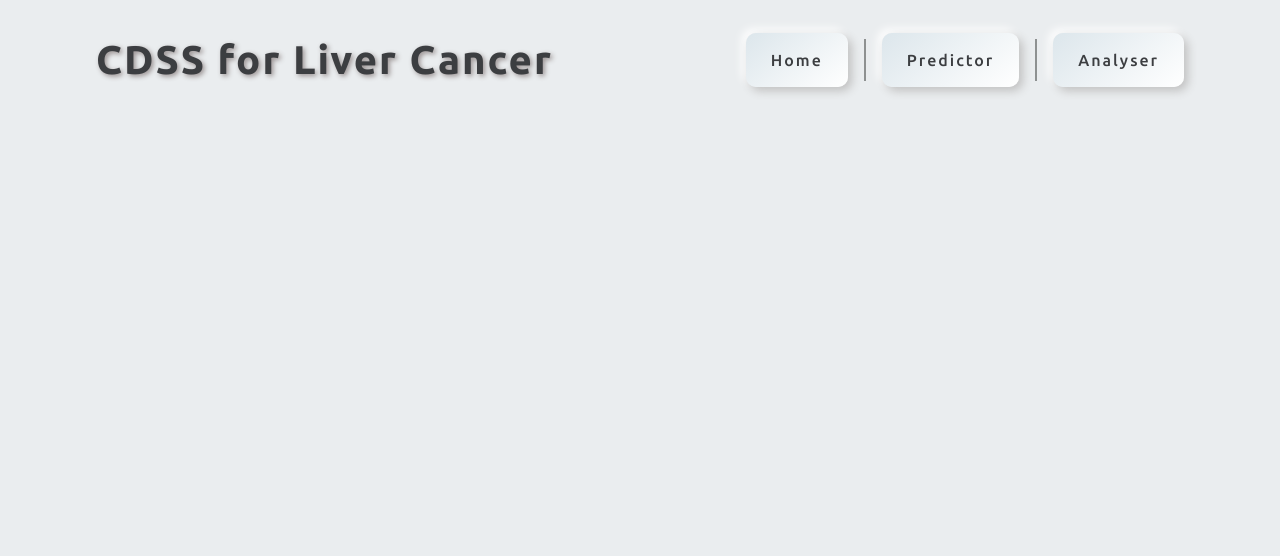
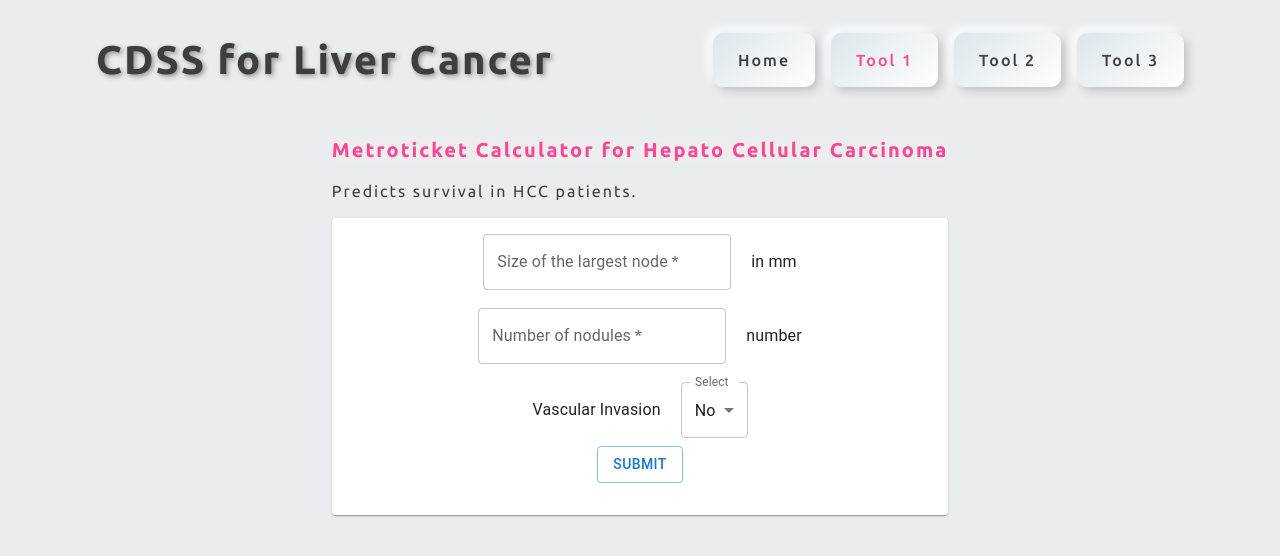
Before and after one commit to amulyal/CDSS-for-HCC, a React (Create React App) app: page /metroticket in a window 1280 px wide. Shown: the top 556 px of the page. Built offline with nearby package versions, Linux system fonts and the light colour scheme.

Commit message:
first working commit

```diff
--- a/package.json
+++ b/package.json
@@ -8,6 +8,7 @@
     "@mui/material": "^5.12.2",
     "@testing-library/jest-dom": "^5.16.5",
     "@testing-library/user-event": "^13.5.0",
+    "axios": "^1.4.0",
     "big.js": "^6.2.1",
     "msw": "^0.47.4",
     "react": "^18.2.0",
--- a/src/App.js
+++ b/src/App.js
@@ -4,6 +4,7 @@ import Navbar from './components/Navbar';
 import Home from './components/Home';
 import SurvivalPrediction from './components/SurvivalPrediction';
 import Analyser from './components/Analyser';
+import Metroticket from './components/Metroticket';
 
 function App() {
   return (
@@ -13,6 +14,7 @@ function App() {
         <Route path="/" element={<Home />} />
         <Route path="predictor" element={<SurvivalPrediction />} />
         <Route path="analyser" element={<Analyser />} />
+        <Route path="metroticket" element={<Metroticket />} />
       </Routes>
     </>
   );
--- a/src/components/Analyser.jsx
+++ b/src/components/Analyser.jsx
@@ -2,7 +2,7 @@ import { useState } from 'react';
 import '../stylesheets/Page.css';
 import {
   Card, CardContent, FormControl, InputLabel, Select, Button, CardActions,
-  Typography, Box, Modal, MenuItem,
+  Typography, Box, Modal, MenuItem, TextField,
 } from '@mui/material';
 
 const style = {
@@ -25,21 +25,47 @@ const inline = {
 };
 
 const Analyser = () => {
-  const [singleTumor, setSingleTumor] = useState(0);
-  const [numberTumor, setNumberTumor] = useState(0);
+  const [singleTumour, setSingleTumour] = useState(0);
+  const [numberTumour, setNumberTumour] = useState(0);
   const [extraHepatic, setExtraHepatic] = useState(0);
   const [majorVessel, setMajorVessel] = useState(0);
   const [criteria, setCriteria] = useState('');
 
+  const [inr, setINR] = useState();
+  const [tbilirubin, setTBilirubin] = useState();
+  const [creatinine, setCreatinine] = useState();
+  const [mortalityRate, setMortalityRate] = useState('');
+
   const [open, setOpen] = useState(false);
+
+  const isInvalid = (alb) => alb < 0.2 || alb > 10;
 
   const handleMilanSubmit = (e) => {
     e.preventDefault();
-    const milan = 0; //check logical expression
+    const milan = ((!singleTumour && numberTumour && extraHepatic)
+      || (singleTumour && numberTumour && majorVessel));
     if (milan) {
       setCriteria(' met');
     } else {
       setCriteria(' not met');
+    }
+    setOpen(true);
+  };
+
+  const handleMeldSubmit = (e) => {
+    e.preventDefault();
+    const meld = 10 * [(0.957 * Math.log(creatinine)) + (0.378 * Math.log(tbilirubin))
+      + (1.12 * Math.log(inr))] + 6.43;
+    if (meld >= 40) {
+      setMortalityRate('71.3%.');
+    } else if (meld >= 30 && meld < 40) {
+      setMortalityRate('52.6%.');
+    } else if (meld >= 20 && meld < 30) {
+      setMortalityRate('19.6%.');
+    } else if (meld >= 10 && meld < 20) {
+      setMortalityRate('6.0%.');
+    } else {
+      setMortalityRate('1.9%.');
     }
     setOpen(true);
   };
@@ -53,10 +79,10 @@ const Analyser = () => {
         <div className="container">
           <div className="calculator">
             <h3 className="headingtitle">
-              Milan Criteria for Hepato Cellular Carcinoma
+              Milan Criteria for HCC Liver Transplant.
               <br />
             </h3>
-            Predicts survival in HCC patients.
+            Suitability of patients for liver transplant.
             <br />
             <br />
           </div>
@@ -68,11 +94,12 @@ const Analyser = () => {
                   <FormControl>
                     <InputLabel id="demo-simple-select-label">Select</InputLabel>
                     <Select
+                      required
                       labelId="demo-simple-select-label"
                       id="demo-simple-select"
-                      value={singleTumor}
+                      value={singleTumour}
                       label="SingleTumor"
-                      onChange={(e) => { setSingleTumor(e.target.value); }}
+                      onChange={(e) => { setSingleTumour(e.target.value); }}
                     >
                       <MenuItem value={0}>No</MenuItem>
                       <MenuItem value={1}>Yes</MenuItem>
@@ -85,11 +112,12 @@ const Analyser = () => {
                   <FormControl>
                     <InputLabel id="demo-simple-select-label">Select</InputLabel>
                     <Select
+                      required
                       labelId="demo-simple-select-label"
                       id="demo-simple-select"
-                      value={numberTumor}
+                      value={numberTumour}
                       label="NumberTumor"
-                      onChange={(e) => { setNumberTumor(e.target.value); }}
+                      onChange={(e) => { setNumberTumour(e.target.value); }}
                     >
                       <MenuItem value={0}>No</MenuItem>
                       <MenuItem value={1}>Yes</MenuItem>
@@ -102,6 +130,7 @@ const Analyser = () => {
                   <FormControl>
                     <InputLabel id="demo-simple-select-label">Select</InputLabel>
                     <Select
+                      required
                       labelId="demo-simple-select-label"
                       id="demo-simple-select"
                       value={extraHepatic}
@@ -119,6 +148,7 @@ const Analyser = () => {
                   <FormControl>
                     <InputLabel id="demo-simple-select-label">Select</InputLabel>
                     <Select
+                      required
                       labelId="demo-simple-select-label"
                       id="demo-simple-select"
                       value={majorVessel}
@@ -144,10 +174,66 @@ const Analyser = () => {
                 >
                   <Box sx={style}>
                     <Typography id="modal-modal-title" variant="h6" component="h2">
-                      Survival Predict of Patient
+                      Suitability Assesment of Patient
                     </Typography>
                     <Typography id="modal-modal-description" sx={{ mt: 2 }}>
-                      Criteria {criteria}
+                      Criteria:
+                      {criteria}
+                    </Typography>
+                  </Box>
+                </Modal>
+              </form>
+            </CardContent>
+          </Card>
+        </div>
+        {/* ---------COMPONENT 2-------------- */}
+        <div className="container">
+          <div className="calculator">
+            <h3 className="headingtitle">
+              Model for End Stage Liver Disease
+              <br />
+            </h3>
+            Short-term survival for transplant planning.
+            <br />
+            <br />
+          </div>
+          <Card>
+            <CardContent>
+              <form id="login">
+                <div style={inline}>
+                  <TextField error={isInvalid(inr)} helperText={isInvalid(inr) ? 'Out of range value' : ''} required id="inr" label="INR" value={inr} onChange={(e) => { setINR(e.target.value); }} />
+                  <Typography>no units</Typography>
+                </div>
+                <br />
+                <div style={inline}>
+                  <TextField error={isInvalid(tbilirubin)} helperText={isInvalid(tbilirubin) ? 'Out of range value' : ''} required id="tbilirubin" label="TBilirubin" value={tbilirubin} onChange={(e) => { setTBilirubin(e.target.value); }} />
+                  <Typography>in mg/dL</Typography>
+                </div>
+                <br />
+                <div style={inline}>
+                  <TextField error={isInvalid(creatinine)} helperText={isInvalid(creatinine) ? 'Out of range value' : ''} required id="creatinine" label="Creatinine" value={creatinine} onChange={(e) => { setCreatinine(e.target.value); }} />
+                  <Typography>in mg/dL</Typography>
+                </div>
+                <div style={inline}>
+                  <CardActions>
+                    <Button variant="outlined" size="medium" type="submit" onClick={handleMeldSubmit}>Submit</Button>
+                  </CardActions>
+                </div>
+                <Modal
+                  open={open}
+                  onClose={handleClose}
+                  aria-labelledby="modal-modal-title"
+                  aria-describedby="modal-modal-description"
+                >
+                  <Box sx={style}>
+                    <Typography id="modal-modal-title" variant="h6" component="h2">
+                      Survival Prediction of Patient with end-stage liver disease
+                      -for transplant planning.
+                    </Typography>
+                    <Typography id="modal-modal-description" sx={{ mt: 2 }}>
+                      Based on MELD Score, the mortality rate is
+                      {' '}
+                      {mortalityRate}
                     </Typography>
                   </Box>
                 </Modal>
--- /dev/null
+++ b/src/components/Metroticket.jsx
@@ -0,0 +1,142 @@
+import { useState } from 'react';
+import '../stylesheets/Page.css';
+import {
+  Card, CardContent, TextField, Button, CardActions, Typography, Box, Modal,
+  MenuItem, FormControl, InputLabel, Select,
+} from '@mui/material';
+import axios from 'axios';
+
+const style = {
+  position: 'absolute',
+  top: '50%',
+  left: '50%',
+  transform: 'translate(-50%, -50%)',
+  width: 400,
+  bgcolor: 'background.paper',
+  border: '2px solid #000',
+  boxShadow: 24,
+  p: 4,
+};
+
+const inline = {
+  display: 'flex',
+  alignItems: 'center',
+  columnGap: '20px',
+  justifyContent: 'center',
+};
+
+const url = 'https://ml-api-6iw9.onrender.com';
+
+const Metroticket = () => {
+  const [singleTumor, setSizeTumor] = useState();
+  const [numberTumor, setNumberTumor] = useState();
+  const [vasInv, setVasInv] = useState(0);
+
+  const [survivalRate, setSurvivalRate] = useState();
+
+  const [open, setOpen] = useState(false);
+
+  const isInvalid = (numb) => numb < 0 || numb > 10;
+
+  const handleMetroSubmit = (e) => {
+    e.preventDefault();
+    const params = JSON.stringify({
+      SingleTumor: parseFloat(singleTumor),
+      NumberTumor: parseInt(numberTumor, 10),
+      VasInv: parseInt(vasInv, 10),
+    });
+    axios.post(url, params, {
+      headers: {
+        'content-type': 'application/json',
+        'Access-Control-Allow-Origin': '*',
+      },
+    })
+      .then((response) => {
+        const answer = response.data.prediction;
+        setSurvivalRate(answer);
+      })
+      .catch((error) => {
+        console.log(error);
+      });
+    setOpen(true);
+  };
+
+  const handleClose = () => setOpen(false);
+
+  return (
+    <>
+      <br />
+      <section className="cal-container">
+        <div className="container">
+          <div className="calculator">
+            <h3 className="headingtitle">
+              Metroticket Calculator for Hepato Cellular Carcinoma
+              <br />
+            </h3>
+            Predicts survival in HCC patients.
+            <br />
+            <br />
+          </div>
+          <Card>
+            <CardContent>
+              <form id="login">
+                <div style={inline}>
+                  <TextField error={isInvalid(singleTumor)} helperText={isInvalid(singleTumor) ? 'Out of range value' : ''} required id="singleTumor" label="Size of the largest node" value={singleTumor} onChange={(e) => { setSizeTumor(e.target.value); }} />
+                  <Typography>in mm</Typography>
+                </div>
+                <br />
+                <div style={inline}>
+                  <TextField error={isInvalid(numberTumor)} helperText={isInvalid(numberTumor) ? 'Out of range value' : ''} required id="numberTumor" label="Number of nodules" value={numberTumor} onChange={(e) => { setNumberTumor(e.target.value); }} />
+                  <Typography>number</Typography>
+                </div>
+                <br />
+                <div style={inline}>
+                  <Typography>Vascular Invasion</Typography>
+                  <FormControl>
+                    <InputLabel id="demo-simple-select-label">Select</InputLabel>
+                    <Select
+                      required
+                      labelId="demo-simple-select-label"
+                      id="demo-simple-select"
+                      value={vasInv}
+                      label="VasInv"
+                      onChange={(e) => { setVasInv(e.target.value); }}
+                    >
+                      <MenuItem value={1}>Yes</MenuItem>
+                      <MenuItem value={0}>No</MenuItem>
+                    </Select>
+                  </FormControl>
+                </div>
+                <div style={inline}>
+                  <CardActions>
+                    <Button variant="outlined" size="medium" type="submit" onClick={handleMetroSubmit}>Submit</Button>
+                  </CardActions>
+                </div>
+                <Modal
+                  open={open}
+                  onClose={handleClose}
+                  aria-labelledby="modal-modal-title"
+                  aria-describedby="modal-modal-description"
+                >
+                  <Box sx={style}>
+                    <Typography id="modal-modal-title" variant="h6" component="h2">
+                      Survival Prediction of Patient
+                    </Typography>
+                    <Typography id="modal-modal-description" sx={{ mt: 2 }}>
+                      Predicted Survival Rate is
+                      {' '}
+                      {survivalRate}
+                      %.
+                    </Typography>
+                  </Box>
+                </Modal>
+              </form>
+            </CardContent>
+          </Card>
+        </div>
+      </section>
+    </>
+  );
+};
+
+export default Metroticket;
--- a/src/components/Navbar.jsx
+++ b/src/components/Navbar.jsx
@@ -15,22 +15,29 @@ const Navbar = () => (
           Home
         </NavLink>
       </li>
-      <li className="divider" />
+      <li className="linkItem">
+        <NavLink
+          to="metroticket"
+          end
+          className={({ isActive }) => (isActive ? 'activelink' : undefined)}
+        >
+          Tool 1
+        </NavLink>
+      </li>
       <li className="linkItem">
         <NavLink
           to="predictor"
           className={({ isActive }) => (isActive ? 'activelink' : undefined)}
         >
-          Predictor
+          Tool 2
         </NavLink>
       </li>
-      <li className="divider" />
       <li className="linkItem">
         <NavLink
           to="analyser"
           className={({ isActive }) => (isActive ? 'activelink' : undefined)}
         >
-          Analyser
+          Tool 3
         </NavLink>
       </li>
     </ul>
--- a/src/components/SurvivalPrediction.jsx
+++ b/src/components/SurvivalPrediction.jsx
@@ -29,9 +29,10 @@ const SurvivalPrediction = () => {
   const [score, setScore] = useState(0);
   const [grade, setGrade] = useState(0);
   const [medianSurvival, setMedianSurvival] = useState('');
+
   const [open, setOpen] = useState(false);
 
-  const isAlBiValid = (alb) => alb < 0.2 || alb > 10;
+  const isInvalid = (alb) => alb < 0.2 || alb > 10;
 
   const handleAlbiSubmit = (e) => {
     e.preventDefault();
@@ -73,12 +74,12 @@ const SurvivalPrediction = () => {
             <CardContent>
               <form id="login">
                 <div style={inline}>
-                  <TextField error={isAlBiValid(albumin)} helperText={isAlBiValid(albumin) ? 'Out of range value' : ''} required id="albumin" label="Albumin" value={albumin} onChange={(e) => { setAlbumin(e.target.value); }} />
+                  <TextField error={isInvalid(albumin)} helperText={isInvalid(albumin) ? 'Out of range value' : ''} required id="albumin" label="Albumin" value={albumin} onChange={(e) => { setAlbumin(e.target.value); }} />
                   <Typography>in mg/dL</Typography>
                 </div>
                 <br />
                 <div style={inline}>
-                  <TextField error={isAlBiValid(albumin)} helperText={isAlBiValid(albumin) ? 'Out of range value' : ''} required id="bilirubin" label="Bilirubin" value={bilirubin} onChange={(e) => { setBilirubin(e.target.value); }} />
+                  <TextField error={isInvalid(albumin)} helperText={isInvalid(albumin) ? 'Out of range value' : ''} required id="bilirubin" label="Bilirubin" value={bilirubin} onChange={(e) => { setBilirubin(e.target.value); }} />
                   <Typography>in mg/dL</Typography>
                 </div>
                 <div style={inline}>
--- a/src/stylesheets/Page.css
+++ b/src/stylesheets/Page.css
@@ -3,6 +3,10 @@
   display: flex;
   width: 85vw;
   margin: 0 auto;
+  justify-content: space-between;
+}
+
+.container {
   justify-content: space-between;
 }
 
@@ -22,11 +26,12 @@
   text-shadow: 2px 2px 5px #2f2e2e;
 }
 
-.calculator {
-  align-self: center;
+.container {
+  margin-left: auto;
+  margin-right: auto;
 }
 
-.calculator > div {
+.calculator>div {
   width: 30em;
   padding: 1em;
   height: 70vh;
@@ -64,7 +69,7 @@
   box-shadow: inset 4px 4px 4px #c1c1c1, -4px -4px 4px #ddd;
 }
 
-.display > p {
+.display>p {
   border-radius: 10px;
 }
 
```
Also changed, not shown: 2 other files (tests, documents, lock files or other folders).
